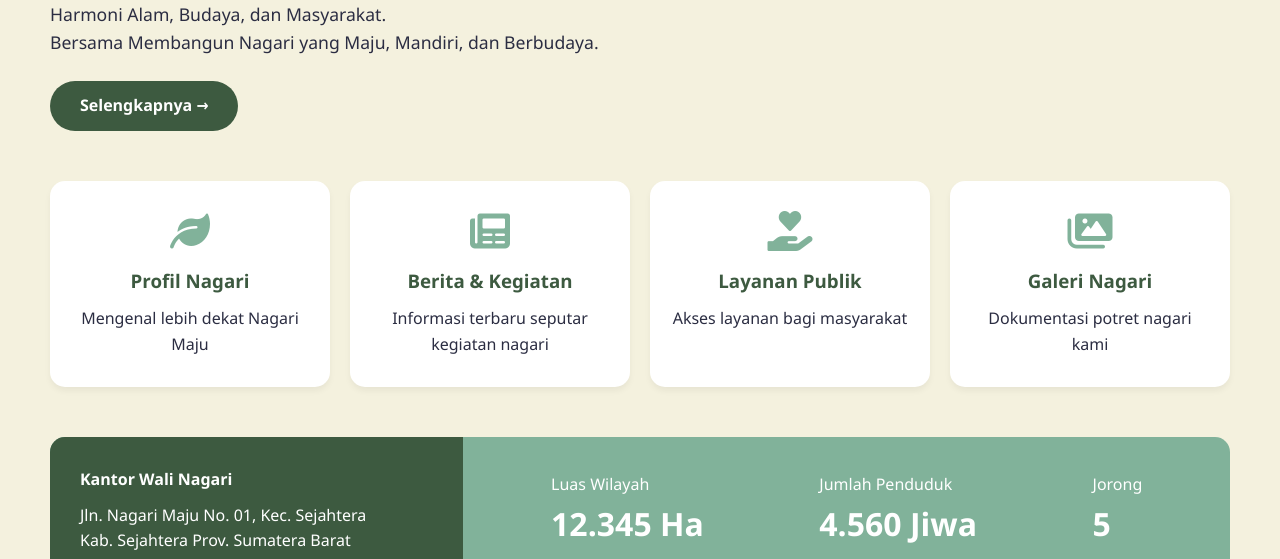
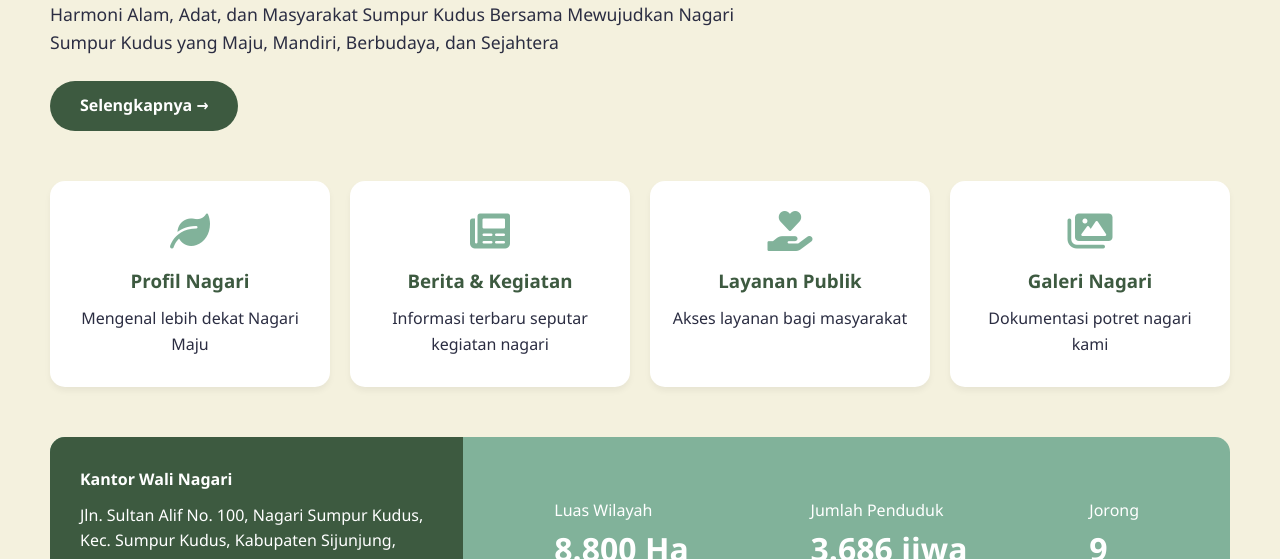
Before and after one commit to faturya3-del/WebsiteNagari, a plain HTML site: page index.html in a window 1280 px wide. Shown: the part 241-800 px from the top of the page. Drawn offline with Linux system fonts and the light colour scheme.

Commit message:
Update index.html

```diff
--- a/index.html
+++ b/index.html
@@ -3,7 +3,7 @@
 <head>
     <meta charset="UTF-8">
     <meta name="viewport" content="width=device-width, initial-scale=1.0">
-    <title>Nagari Maju - Kabupaten Sejahtera</title>
+    <title>Nagari Sumpur Kudus ,Kabupaten Sijunjung - Kabupaten Sejahtera</title>
     <link rel="stylesheet" href="https://cdnjs.cloudflare.com/ajax/libs/font-awesome/6.0.0/css/all.min.css">
     <style>
         /* ================= VARIABEL & RESET ================= */
@@ -337,8 +337,8 @@
                 <p class="subtitle">Selamat Datang di</p>
                 <h1 class="title">Nagari Maju</h1>
                 <p class="desc">
-                    Harmoni Alam, Budaya, dan Masyarakat.<br>
-                    Bersama Membangun Nagari yang Maju, Mandiri, dan Berbudaya.
+                   Harmoni Alam, Adat, dan Masyarakat Sumpur Kudus
+                   Bersama Mewujudkan Nagari Sumpur Kudus yang Maju, Mandiri, Berbudaya, dan Sejahtera
                 </p>
                 <a href="#tentang" class="btn-primary">Selengkapnya &rarr;</a>
             </div>
@@ -369,20 +369,20 @@
             <div class="info-bar">
                 <div class="location">
                     <h4>Kantor Wali Nagari</h4>
-                    <p style="margin-top: 10px;">Jln. Nagari Maju No. 01, Kec. Sejahtera<br>Kab. Sejahtera Prov. Sumatera Barat</p>
+                    <p style="margin-top: 10px;">Jln. Sultan Alif No. 100, Nagari Sumpur Kudus, Kec. Sumpur Kudus, Kabupaten Sijunjung, Sumatera Barat (27563) <br>Kab. Sejahtera Prov. Sumatera Barat</p>
                 </div>
                 <div class="stats">
                     <div class="stat-item">
                         <p>Luas Wilayah</p>
-                        <h3>12.345 Ha</h3>
+                        <h3>8.800 Ha</h3>
                     </div>
                     <div class="stat-item">
                         <p>Jumlah Penduduk</p>
-                        <h3>4.560 Jiwa</h3>
+                        <h3>3.686 jiwa</h3>
                     </div>
                     <div class="stat-item">
                         <p>Jorong</p>
-                        <h3>5</h3>
+                        <h3>9</h3>
                     </div>
                 </div>
             </div>
```
